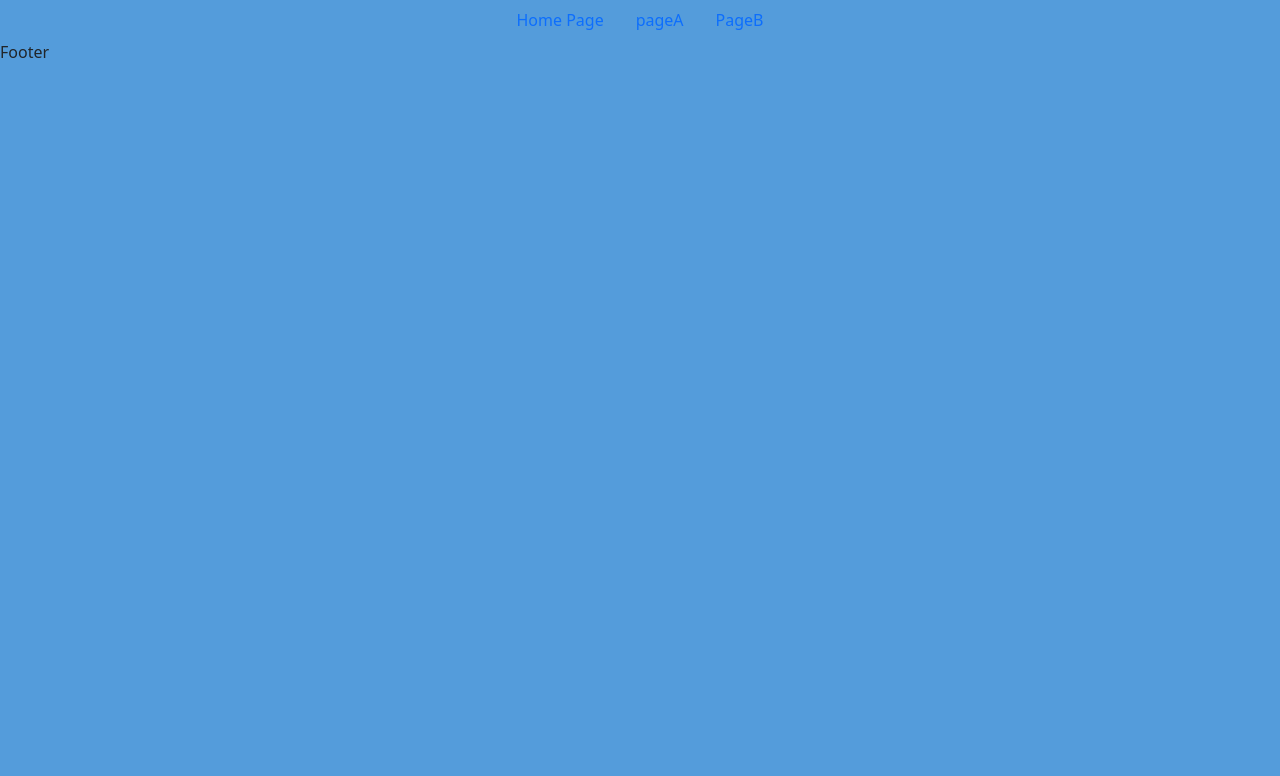
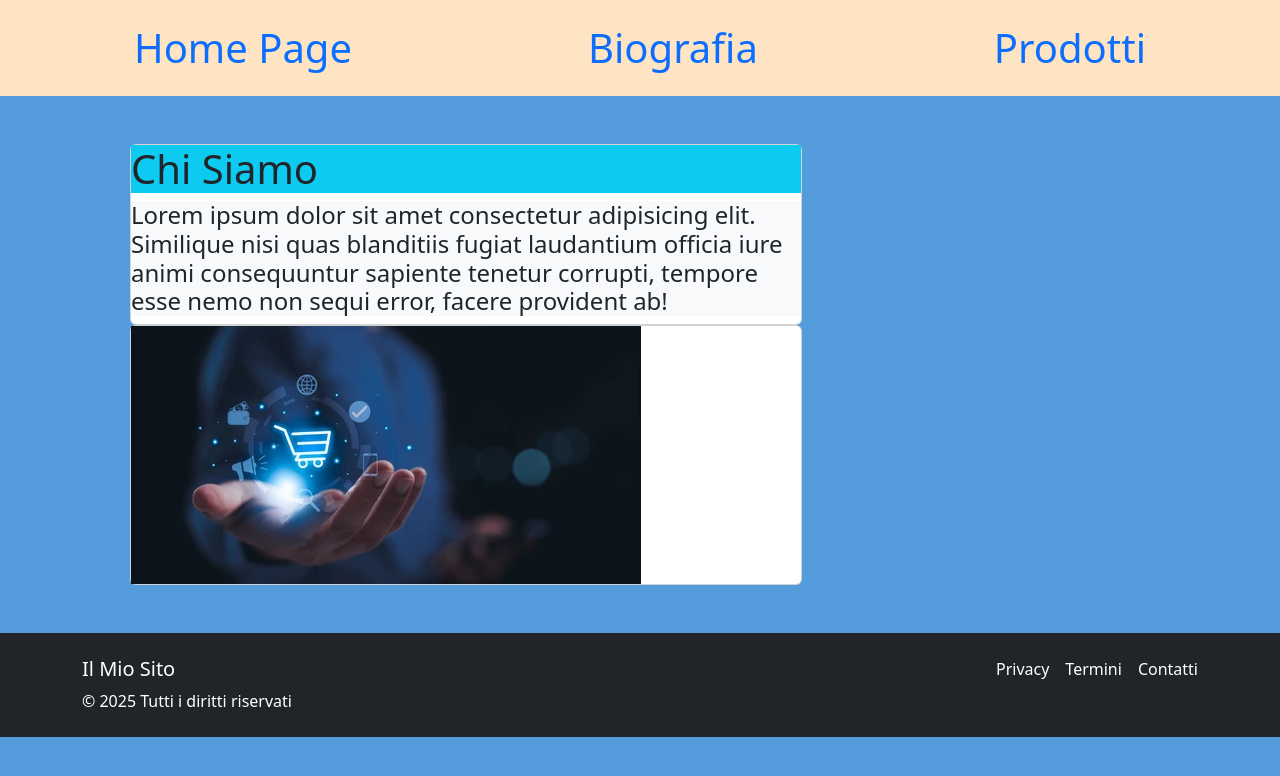
Before and after one commit to GianniC88/react-router, a React (Vite) app: page /pageA in a window 1280 px wide. Shown: the top 776 px of the page. Built offline with nearby package versions, Linux system fonts and the light colour scheme.

Commit message:
Aggiunta del componente Footer e aggiornamento del layout, inclusa la rimozione del NavBar dalla HomePage e miglioramenti stilistici nella NavBar e nelle pagine

```diff
--- a/src/App.jsx
+++ b/src/App.jsx
@@ -3,7 +3,8 @@ import HomePage from "./pages/HomePage"
 import DefaultLayout from "./layout/DefaultLayout"
 import PageA from "./pages/PageA"
 import PageB from "./pages/PageB"
-import NavBar from "./layout/NavBar"
+
+import Footer from "./pages/Footer"
 export default function App() {
 
 
@@ -19,6 +20,7 @@ export default function App() {
 
             <Route path="/pageA" Component={PageA} />
             <Route path="/pageB" Component={PageB} />
+
           </Route>
 
 
--- a/src/index.css
+++ b/src/index.css
@@ -8,3 +8,7 @@
 body {
   background-color: rgb(84, 156, 219);
 }
+
+.nav {
+  background-color: bisque;
+}
--- a/src/layout/DefaultLayout.jsx
+++ b/src/layout/DefaultLayout.jsx
@@ -1,6 +1,7 @@
 
 import { Outlet } from "react-router-dom";
 import NavBar from "./NavBar";
+import Footer from "../pages/Footer";
 
 
 export default function DefaultLayout() {
@@ -13,7 +14,9 @@ export default function DefaultLayout() {
 			</header>
 
 			<Outlet />
-			<footer>Footer</footer>
+
+			<Footer />
+
 		</>
 
 	)
--- a/src/layout/NavBar.jsx
+++ b/src/layout/NavBar.jsx
@@ -3,10 +3,11 @@ export default function NavBar() {
 	return (
 		<>
 			<nav
-				className="nav justify-content-center ">
-				<NavLink className="nav-link" to="/">Home Page</NavLink>
-				<NavLink className="nav-link" to="pageA">pageA</NavLink>
-				<NavLink className="nav-link" to="pageB">PageB</NavLink>
+				className="nav justify-content-center p-3 display-6 d-flex justify-content-around " >
+				<NavLink className="nav-link text-primary   " to="/">Home Page</NavLink>
+				<NavLink className="nav-link text-primary" to="pageA">Biografia</NavLink>
+				<NavLink className="nav-link text-primary" to="pageB">Prodotti</NavLink>
+
 			</nav>
 		</>
 	)
--- /dev/null
+++ b/src/pages/Footer.jsx
@@ -0,0 +1,32 @@
+import { useState, useEffect } from "react";
+
+export default function Footer() {
+	return (
+		<footer className="bg-dark text-white mt-auto">
+			<div className="container py-4">
+				<div className="row">
+					<div className="col-md-6">
+						<h5>Il Mio Sito</h5>
+						<p className="mb-0">© 2025 Tutti i diritti riservati</p>
+					</div>
+					<div className="col-md-6">
+						<div className="d-flex justify-content-md-end">
+							<ul className="list-unstyled d-flex mb-0">
+								<li className="me-3">
+									<a href="/privacy" className="text-white text-decoration-none">Privacy</a>
+								</li>
+								<li className="me-3">
+									<a href="/termini" className="text-white text-decoration-none">Termini</a>
+								</li>
+								<li>
+									<a href="/contatti" className="text-white text-decoration-none">Contatti</a>
+								</li>
+							</ul>
+						</div>
+					</div>
+				</div>
+			</div>
+		</footer>
+	);
+
+}
--- a/src/pages/HomePage.jsx
+++ b/src/pages/HomePage.jsx
@@ -1,4 +1,4 @@
-import NavBar from "../layout/NavBar";
+
 
 export default function HomePage() {
 	return (
@@ -6,11 +6,11 @@ export default function HomePage() {
 
 			<main>
 
-				<div className="p-5 mb-4 bg-light rounded-3">
-					<div className="container-fluid py-5">
+				<div className="p-5 mb-4 rounded-3">
+					<div className="container">
 						<img src="/img/technology-online-shopping-business-concept-260nw-2496747375.PNG" alt="e-commerce" />
 						<h1 className="display-5 fw-bold">KOOL e-commerce</h1>
-						<p className="col-md-8 fs-4">
+						<p className="col-md-8 fs-4 ">
 							Benvenuti
 						</p>
 
--- a/src/pages/PageA.jsx
+++ b/src/pages/PageA.jsx
@@ -1,17 +1,34 @@
 export default function PageA() {
 	return (
 		<>
-			<div className="toast" role="alert" aria-live="assertive" aria-atomic="true">
-				<div className="toast-header">
-					<a></a>
-					<strong className="me-auto">Bootstrap</strong>
-					<small>11 mins ago</small>
-					<button type="button" className="btn-close" data-bs-dismiss="toast" aria-label="Close"></button>
+			<section>
+				<div className="container">
+					<div className="row p-5">
+						<div className="col-8">
+
+
+							<div className="card  ">
+
+								<h1 className="bg-info">Chi Siamo</h1>
+
+								<h4 className="bg-light ">Lorem ipsum dolor sit amet consectetur adipisicing elit. Similique nisi quas blanditiis fugiat laudantium officia iure animi consequuntur sapiente tenetur corrupti, tempore esse nemo non sequi error, facere provident ab!
+								</h4>
+
+
+							</div>
+
+							<div className="card">
+								<div><img src="/img/technology-online-shopping-business-concept-260nw-2496747375.PNG" alt="" /></div>
+							</div>
+						</div>
+
+					</div>
+
 				</div>
-				<div className="toast-body">
-					Hello, world! This is a toast message.
-				</div>
-			</div>
+
+
+			</section>
+
 		</>
 	)
 }
--- a/src/pages/PageB.jsx
+++ b/src/pages/PageB.jsx
@@ -29,8 +29,9 @@ export default function PageB() {
 
 	return (
 		<>
-			<h2>Prodotti</h2>
-			<div className="row">
+			<div className="container mt-5">
+				<h1>Prodotti</h1>
+				<div className="row mt-4">
 					{products.map(product => (
 						<div key={product.id} className="col-md-4 mb-4">
 							<div className="card h-100">
@@ -57,6 +58,7 @@ export default function PageB() {
 						</div>
 					))}
 				</div>
+			</div>
 		</>
 	);
 }
```
Lines whose indentation alone changed are shown as unchanged.
